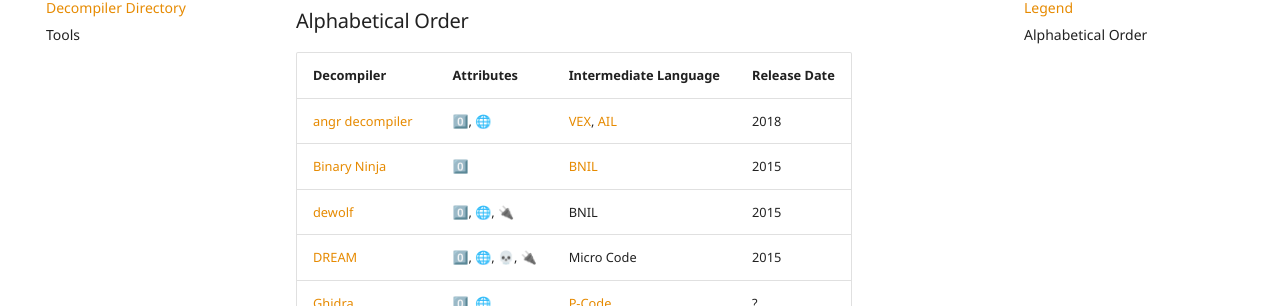
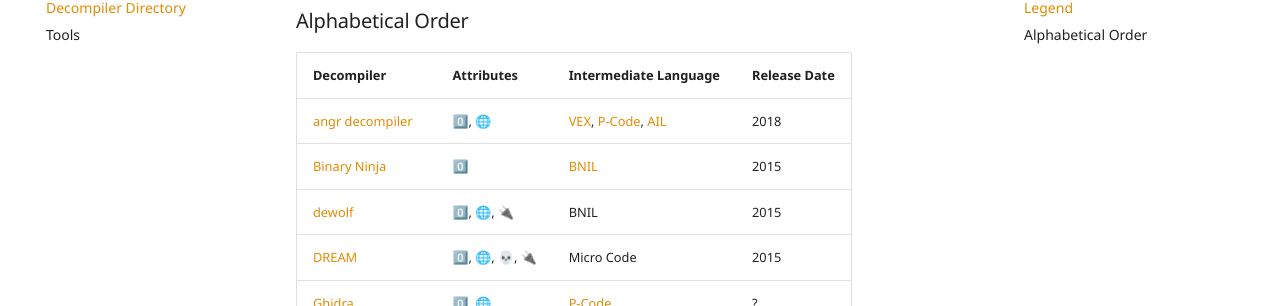
Before and after one commit to mahaloz/decompilation-wiki, an MkDocs documentation site: the page built from docs/decompilers/directory.md, in a window 1280 px wide and 900 px high, scrolled down 428 px. Shown: the part 148-454 px from the top of the window. Built offline with MkDocs 1.6.1 and Material for MkDocs 9.7.7, drawn with Linux system fonts in a browser that asks for light colours; comment, search, counter and statistics services are not loaded.

Commit message:
List P-Code as an angr IR

```diff
--- a/docs/decompilers/directory.md
+++ b/docs/decompilers/directory.md
@@ -15,7 +15,7 @@
 
 | Decompiler | Attributes | Intermediate Language | Release Date |
 |------------|------------|-----------|--------------|
-| [angr decompiler](https://github.com/angr/angr/tree/master/angr/analyses/decompiler) | 0️⃣, 🌐 | [VEX](https://github.com/angr/vex/tree/8f48c00eadbb31d379b829c01792a9c4a21636d4), [AIL](https://github.com/angr/ailment) | 2018 |
+| [angr decompiler](https://github.com/angr/angr/tree/master/angr/analyses/decompiler) | 0️⃣, 🌐 | [VEX](https://github.com/angr/vex/tree/8f48c00eadbb31d379b829c01792a9c4a21636d4), [P-Code](https://spinsel.dev/assets/2020-06-17-ghidra-brainfuck-processor-1/ghidra_docs/language_spec/html/pcoderef.html), [AIL](https://github.com/angr/ailment) | 2018 |
 | [Binary Ninja](https://binary.ninja/) | 0️⃣ | [BNIL](https://docs.binary.ninja/dev/bnil-llil.html) | 2015 |
 | [dewolf](https://github.com/fkie-cad/dewolf) | 0️⃣, 🌐, 🔌 | BNIL | 2015 |
 | [DREAM](https://github.com/CodeIntelligenceTesting/dream-ida) | 0️⃣, 🌐, 💀, 🔌 | Micro Code | 2015 |
```
